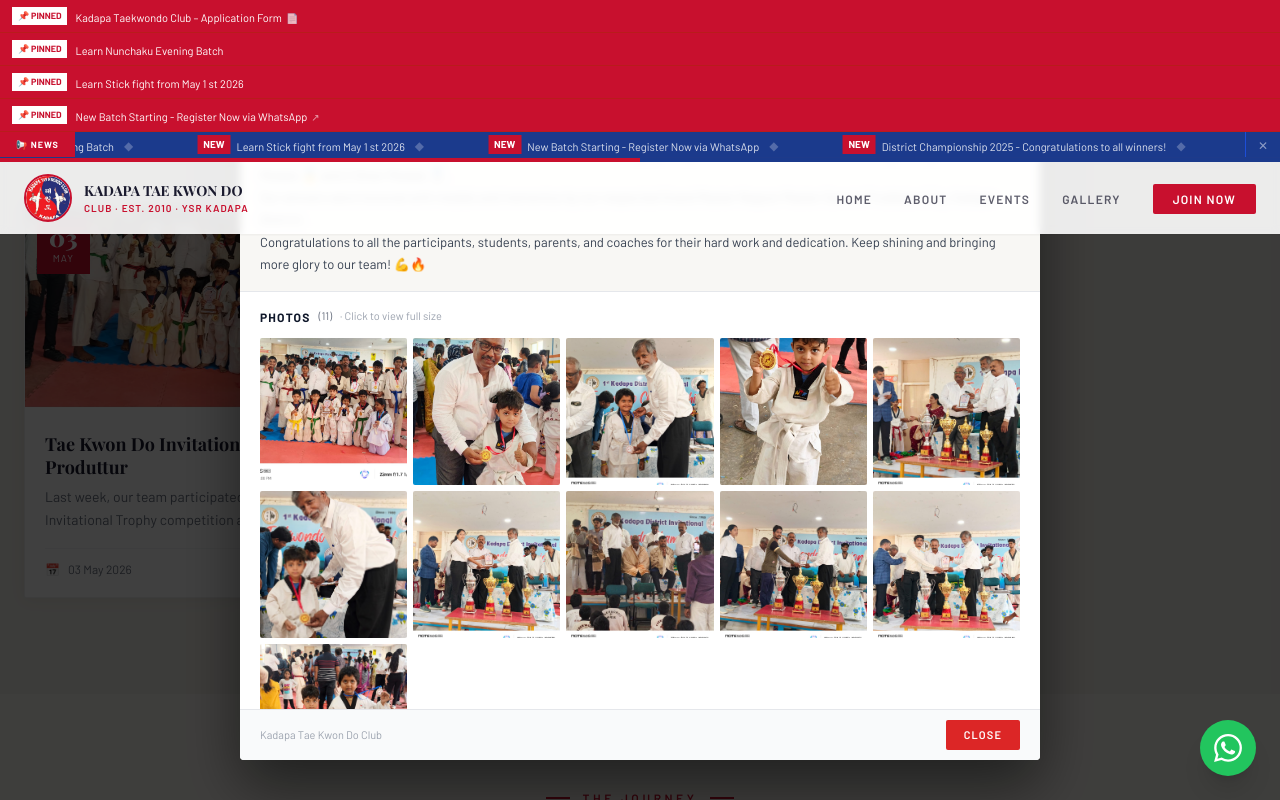
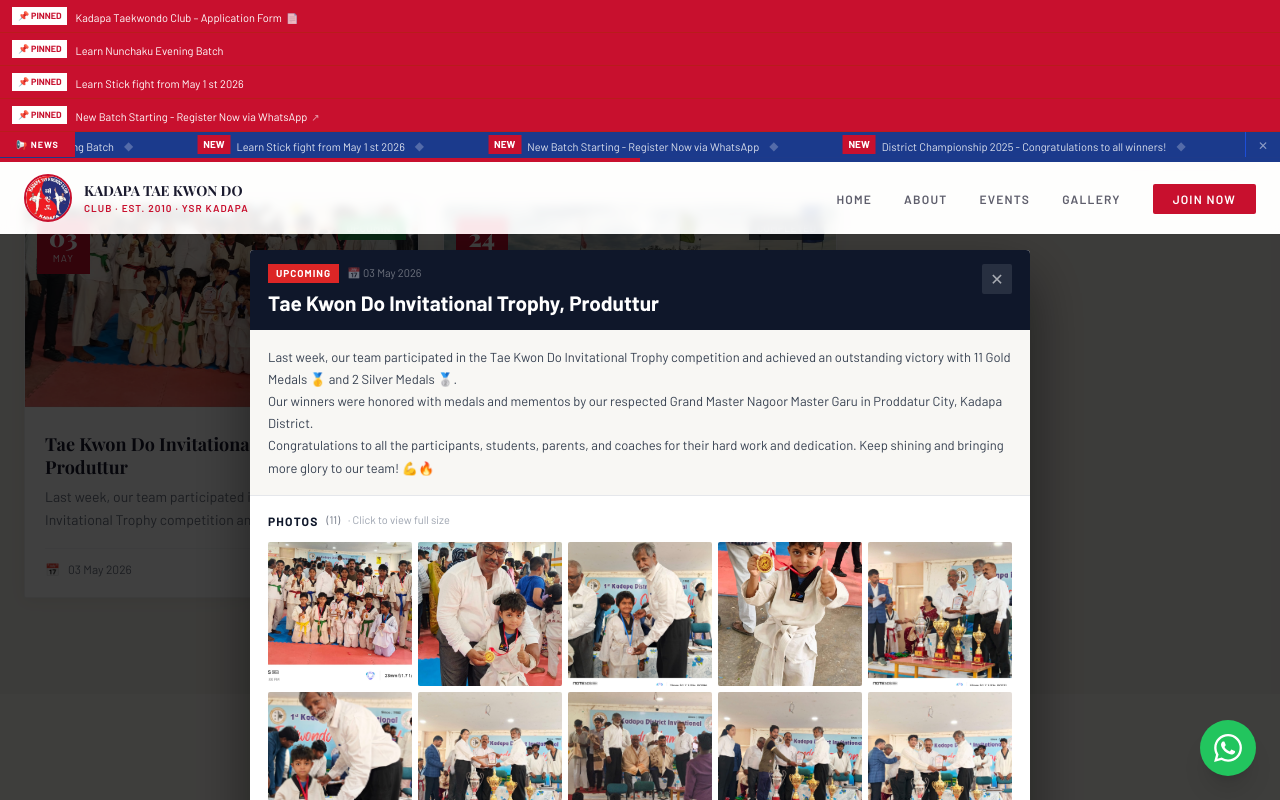
Before and after one commit to mahendrapro/kadapa-tkd, a Next.js app: page / in a window 1280 px wide. Both pictures are taken after a click on the element 221 px from the left and 2958 px from the top of the page. Shown: the part 2558-3358 px from the top of the page. Built offline with nearby package versions, Linux system fonts and the light colour scheme.

Commit message:
Update EventCard.tsx

```diff
--- a/src/components/EventCard.tsx
+++ b/src/components/EventCard.tsx
@@ -1,5 +1,5 @@
 'use client';
-import { useState, useEffect } from 'react';
+import { useState, useEffect, useRef } from 'react';
 import Lightbox from 'yet-another-react-lightbox';
 import 'yet-another-react-lightbox/styles.css';
 
@@ -17,9 +17,18 @@
   const [modalOpen, setModalOpen] = useState(false);
   const [lightboxOpen, setLightboxOpen] = useState(false);
   const [lightboxIndex, setLightboxIndex] = useState(0);
+  const [topOffset, setTopOffset] = useState(0);
 
   useEffect(() => {
-    document.body.style.overflow = modalOpen ? 'hidden' : '';
+    if (modalOpen) {
+      // Measure fixed bars height so modal sits below them
+      const bar = document.querySelector('[data-announcement-bar="true"]') as HTMLElement | null;
+      const nav = document.querySelector('header') as HTMLElement | null;
+      setTopOffset((bar?.offsetHeight ?? 0) + (nav?.offsetHeight ?? 0));
+      document.body.style.overflow = 'hidden';
+    } else {
+      document.body.style.overflow = '';
+    }
     return () => { document.body.style.overflow = ''; };
   }, [modalOpen]);
 
@@ -85,31 +94,39 @@
           onClick={(e) => { if (e.target === e.currentTarget) setModalOpen(false); }}
           style={{
             position: 'fixed',
-            inset: 0,
-            zIndex: 1000,
+            top: `${topOffset}px`,   /* starts below announcement bars + navbar */
+            left: 0,
+            right: 0,
+            bottom: 0,
+            zIndex: 999,
             backgroundColor: 'rgba(0,0,0,0.75)',
             display: 'flex',
-            alignItems: 'center',
+            alignItems: 'flex-start',
             justifyContent: 'center',
             padding: '16px',
+            overflowY: 'auto',
           }}
         >
-          {/* Modal box — fixed height with internal scroll */}
           <div
             style={{
               width: '100%',
-              maxWidth: '800px',
-              maxHeight: '90vh',         /* never taller than 90% of screen */
+              maxWidth: '780px',
               backgroundColor: '#ffffff',
               borderRadius: '4px',
               overflow: 'hidden',
-              display: 'flex',
-              flexDirection: 'column',  /* header fixed, body scrolls, footer fixed */
               boxShadow: '0 25px 60px rgba(0,0,0,0.5)',
+              marginBottom: '16px',
             }}
           >
-            {/* ── Fixed Header ── */}
-            <div style={{ backgroundColor: '#0f172a', padding: '16px 20px', display: 'flex', alignItems: 'flex-start', justifyContent: 'space-between', gap: '12px', flexShrink: 0 }}>
+            {/* Header — always visible at top */}
+            <div style={{
+              backgroundColor: '#0f172a',
+              padding: '14px 18px',
+              display: 'flex',
+              alignItems: 'flex-start',
+              justifyContent: 'space-between',
+              gap: '12px',
+            }}>
               <div>
                 <div style={{ display: 'flex', alignItems: 'center', gap: '8px', marginBottom: '6px' }}>
                   <span style={{ backgroundColor: '#dc2626', color: 'white', fontSize: '10px', fontWeight: 'bold', padding: '2px 8px', textTransform: 'uppercase', letterSpacing: '0.1em' }}>
@@ -119,7 +136,7 @@
                     📅 {day} {month[0] + month.slice(1).toLowerCase()} {year}
                   </span>
                 </div>
-                <h2 style={{ color: 'white', fontSize: 'clamp(1rem, 2.5vw, 1.4rem)', fontWeight: '900', margin: 0, lineHeight: 1.3 }}>
+                <h2 style={{ color: 'white', fontSize: 'clamp(1rem, 2.5vw, 1.3rem)', fontWeight: '900', margin: 0, lineHeight: 1.3 }}>
                   {title}
                 </h2>
               </div>
@@ -129,11 +146,8 @@
               >✕</button>
             </div>
 
-            {/* ── Scrollable Body ── */}
-            <div style={{ flex: 1, overflowY: 'auto', minHeight: 0 }}>
-
             {/* Description */}
-              <div style={{ padding: '16px 20px', borderBottom: '1px solid #e5e7eb', backgroundColor: '#f8f7f4' }}>
+            <div style={{ padding: '16px 18px', borderBottom: '1px solid #e5e7eb', backgroundColor: '#f8f7f4' }}>
               <p style={{ margin: 0, color: '#374151', fontSize: '13px', lineHeight: '1.7', whiteSpace: 'pre-line' }}>
                 {description}
               </p>
@@ -141,7 +155,7 @@
 
             {/* Photos */}
             {images.length > 0 && (
-                <div style={{ padding: '16px 20px' }}>
+              <div style={{ padding: '16px 18px' }}>
                 <div style={{ display: 'flex', alignItems: 'center', gap: '8px', marginBottom: '12px' }}>
                   <span style={{ fontWeight: '700', fontSize: '12px', textTransform: 'uppercase', letterSpacing: '0.1em', color: '#0f172a' }}>Photos</span>
                   <span style={{ color: '#6b7280', fontSize: '11px' }}>({images.length})</span>
@@ -149,22 +163,14 @@
                 </div>
                 <div style={{
                   display: 'grid',
-                    gridTemplateColumns: 'repeat(auto-fill, minmax(140px, 1fr))',
+                  gridTemplateColumns: 'repeat(auto-fill, minmax(130px, 1fr))',
                   gap: '6px',
                 }}>
                   {images.map((src, i) => (
                     <button
                       key={i}
                       onClick={() => { setLightboxIndex(i); setLightboxOpen(true); }}
-                        style={{
-                          aspectRatio: '1',
-                          overflow: 'hidden',
-                          border: 'none',
-                          padding: 0,
-                          cursor: 'pointer',
-                          borderRadius: '2px',
-                          backgroundColor: '#e5e7eb',
-                        }}
+                      style={{ aspectRatio: '1', overflow: 'hidden', border: 'none', padding: 0, cursor: 'pointer', borderRadius: '2px', backgroundColor: '#e5e7eb' }}
                     >
                       <img
                         src={src}
@@ -176,10 +182,9 @@
                 </div>
               </div>
             )}
-            </div>
 
-            {/* ── Fixed Footer ── */}
-            <div style={{ padding: '10px 20px', borderTop: '1px solid #e5e7eb', backgroundColor: '#f9fafb', display: 'flex', alignItems: 'center', justifyContent: 'space-between', flexShrink: 0 }}>
+            {/* Footer */}
+            <div style={{ padding: '10px 18px', borderTop: '1px solid #e5e7eb', backgroundColor: '#f9fafb', display: 'flex', alignItems: 'center', justifyContent: 'space-between' }}>
               <span style={{ color: '#9ca3af', fontSize: '11px' }}>Kadapa Tae Kwon Do Club</span>
               <button
                 onClick={() => setModalOpen(false)}
```
Lines whose indentation alone changed are shown as unchanged.
